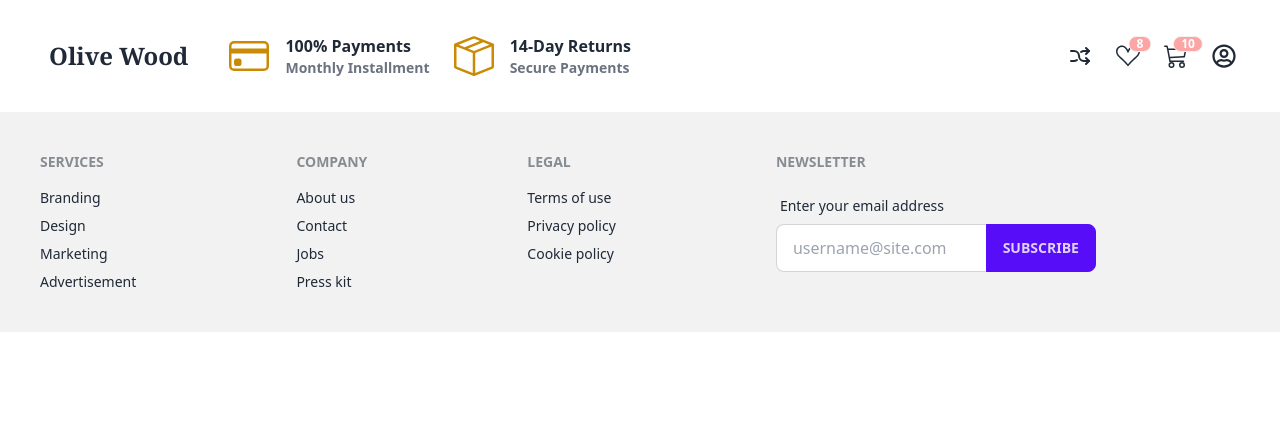
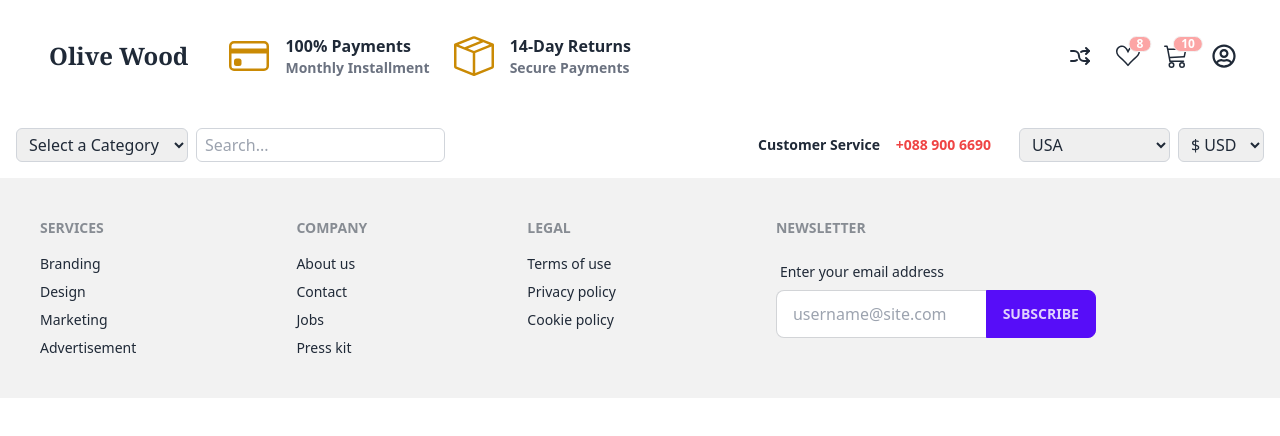
Before and after one commit to tigermursa/olivewood-client, a React (Vite) app: page / in a window 1280 px wide. Shown: the top 436 px of the page. Built offline with nearby package versions, Linux system fonts and the light colour scheme.

Commit message:
updated navbar added search bar,and category selection

```diff
--- a/package.json
+++ b/package.json
@@ -10,10 +10,15 @@
     "preview": "vite preview"
   },
   "dependencies": {
+    "@fortawesome/fontawesome-svg-core": "^6.4.2",
+    "@fortawesome/free-brands-svg-icons": "^6.4.2",
+    "@fortawesome/free-solid-svg-icons": "^6.4.2",
+    "@fortawesome/react-fontawesome": "^0.2.0",
     "localforage": "^1.10.0",
     "match-sorter": "^6.3.1",
     "react": "^18.2.0",
     "react-dom": "^18.2.0",
+    "react-flag-icon-css": "^1.0.25",
     "react-icons": "^4.10.1",
     "react-router-dom": "^6.15.0",
     "sort-by": "^0.0.2"
--- a/src/Components/NavigationBar/NavigationBar.jsx
+++ b/src/Components/NavigationBar/NavigationBar.jsx
@@ -2,9 +2,10 @@ import React from "react";
 import { BsCreditCard, BsBoxSeam, BsCart3, BsSuitHeart } from "react-icons/bs";
 import { FaRegUserCircle } from "react-icons/fa";
 import { TbArrowsShuffle } from "react-icons/tb";
+import SearchBar from "./Searchbar";
 const NavigationBar = () => {
   return (
-    <div className="flex justify-center ">
+    <div className="flex justify-center items-center flex-col">
       <div className="navbar bg-base-100 p-8" style={{ width: "1280px" }}>
         <div className="flex-1">
           <a className="btn btn-ghost normal-case text-2xl font-bold font-serif">
@@ -90,6 +91,7 @@ const NavigationBar = () => {
           </div>
         </div>
       </div>
+      <SearchBar />
     </div>
   );
 };
--- /dev/null
+++ b/src/Components/NavigationBar/Searchbar.jsx
@@ -0,0 +1,57 @@
+import React, { useState } from "react";
+
+const SearchBar = () => {
+  const [selectedCategory, setSelectedCategory] = useState("Select a Category");
+  const categories = ["Modern Furniture", "Classic", "Traditional", "Hybrid"];
+
+  const handleCategoryChange = (category) => {
+    setSelectedCategory(category);
+  };
+
+  return (
+    <div className="flex items-center justify-between  p-4" style={{ width: "1280px" }}>
+      <div className="flex items-center gap-2">
+        <div className="relative">
+          <select
+            className="border border-gray-300 rounded-md px-2 py-1 focus:ring focus:ring-blue-300 focus:border-blue-300"
+            value={selectedCategory}
+            onChange={(e) => handleCategoryChange(e.target.value)}
+          >
+            <option disabled>Select a Category</option>
+            {categories.map((category, index) => (
+              <option key={index} value={category}>
+                {category}
+              </option>
+            ))}
+          </select>
+        </div>
+        <input
+          type="text"
+          placeholder="Search..."
+          className="border border-gray-300 px-2 py-1 rounded-md focus:ring focus:ring-blue-300 focus:border-blue-300"
+        />
+      </div>
+      <div className="flex items-center gap-2">
+        <div className="font-semibold text-sm me-5">
+          Customer Service <span className="text-red-500 ms-3"> +088 900 6690</span>
+        </div>
+        <select className="border border-gray-300 rounded-md px-2 py-1">
+          <option value="US"><img src="https://wphix.com/html/blackwood-prv/blackwood/assets/img/icon/flag.png" alt="" /> USA</option>
+          <option value="IN">🇮🇳 India</option>
+          <option value="BD">🇧🇩 Bangladesh</option>
+          <option value="PK">🇵🇰 Pakistan</option>
+          <option value="UK">🇬🇧 UK</option>
+        </select>
+        <select className="border border-gray-300 rounded-md px-2 py-1">
+          <option value="USD">$ USD</option>
+          <option value="INR">₹ INR</option>
+          <option value="BDT">৳ BDT</option>
+          <option value="PKR">₨ PKR</option>
+          <option value="GBP">£ GBP</option>
+        </select>
+      </div>
+    </div>
+  );
+};
+
+export default SearchBar;
```
Also changed, not shown: 1 other file (tests, documents, lock files or other folders).
